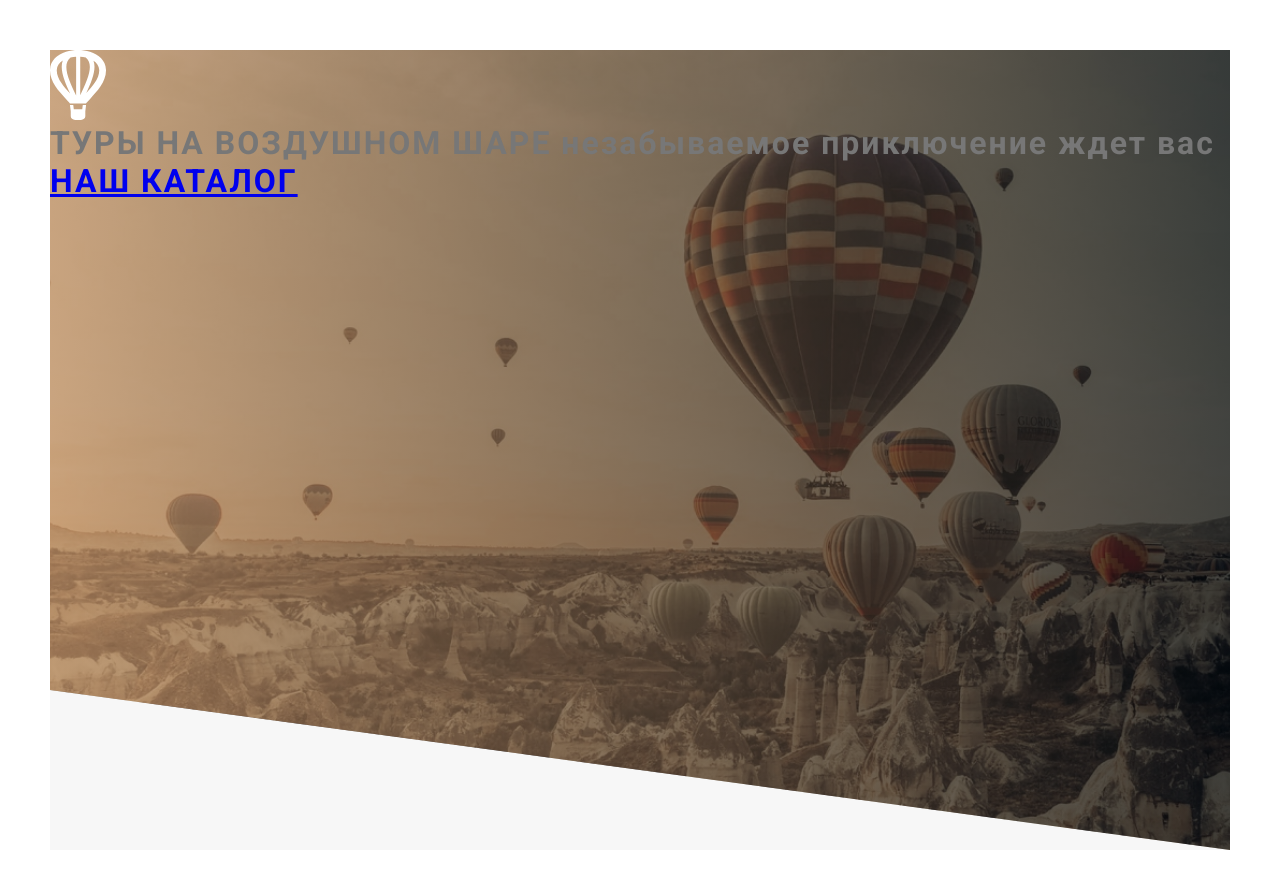
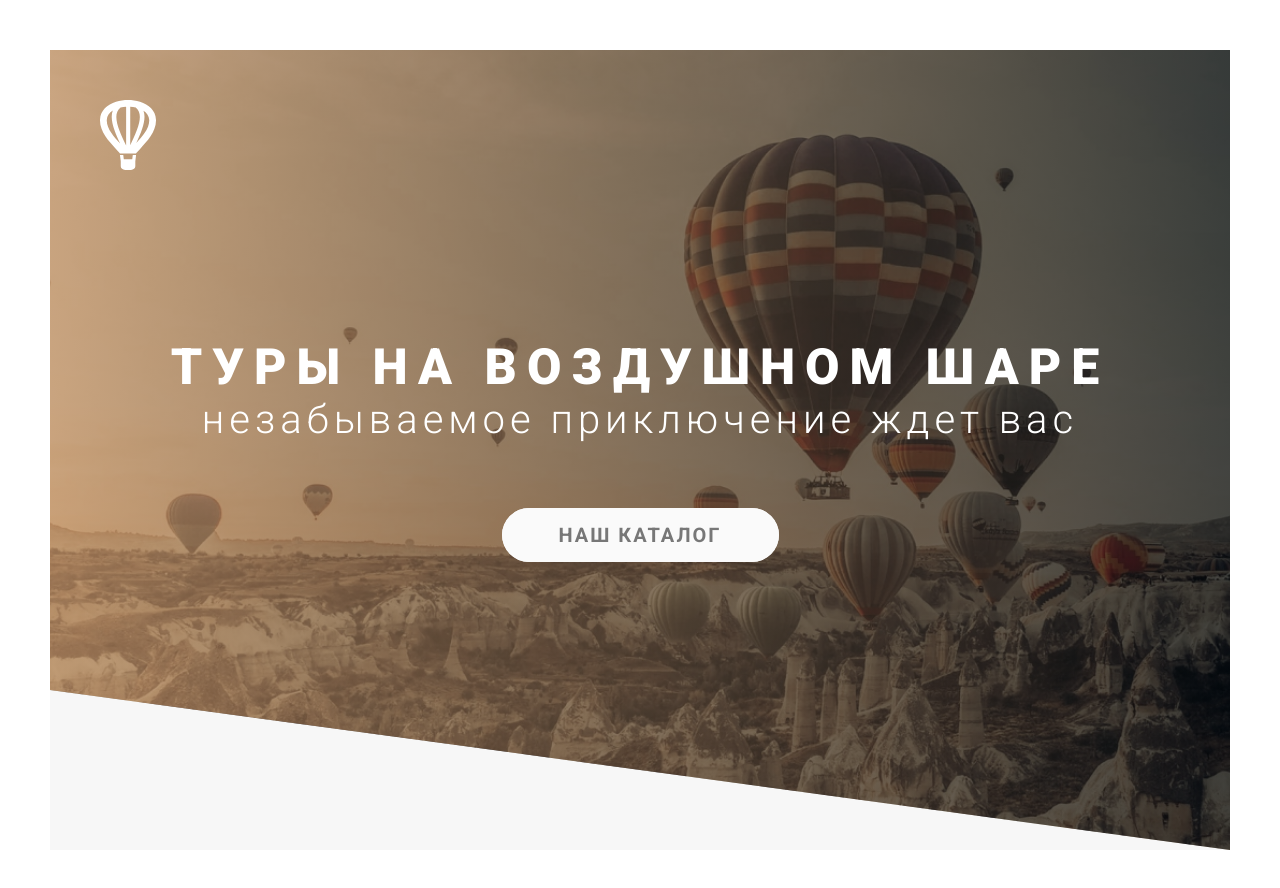
Before and after one commit to TDmitrii78/Balloons, a website: page src/index.html in a window 1280 px wide. Drawn offline with nearby package versions, Linux system fonts and the light colour scheme; files that its build step writes are made by us from their sources; files whose address does not match are found by name.

Commit message:
add button

```diff
--- a/src/index.html
+++ b/src/index.html
@@ -9,7 +9,7 @@
 <body>
     <div class="container">
         <header class="header">
-            <a href="#" class="logo">
+            <a href="#" class="logo header__logo">
                 <img class="logo__img" src="./icons/logo/Icon-logo.svg" alt="logo">
             </a>
             <div class="header__block">
@@ -20,8 +20,8 @@
                     <span class="first-title__secondary">
                         незабываемое приключение ждет вас
                     </span>
-                    <a class="btn" href="#">НАШ КАТАЛОГ</a>
                 </h1>
+                <a class="btn header__btn" href="#">НАШ КАТАЛОГ</a>
             </div>
         </header>
     </div>
--- a/src/sass/abstracts/_variable.scss
+++ b/src/sass/abstracts/_variable.scss
@@ -2,4 +2,5 @@ $color-gray-light: #F7F7F7;
 $Brown-color-light: #BA8554;
 $Brown-color-dark: #A14F03;
 $Black: #000000;
-$white: #FAFAFA;
+$color-white: #FAFAFA;
+$color-grey: #777777
--- a/src/sass/base/_base.scss
+++ b/src/sass/base/_base.scss
@@ -14,7 +14,7 @@ body {
     font-family: 'Roboto', sans-serif;
     font-weight: 400;
     font-size: 1.6rem;
-    color: #777777;
+    color: $color-grey;
     background-color: white;
     letter-spacing: 0.2rem;
     padding: 5rem;
--- a/src/sass/base/_typography.scss
+++ b/src/sass/base/_typography.scss
@@ -0,0 +1,16 @@
+.first-title {
+    color: white;
+    &__primary {
+        display: block;
+        font-size: 5rem;
+        font-weight: 800;
+        letter-spacing: 1rem;
+        text-transform: uppercase;
+    }
+    &__secondary {
+        margin-top: 1rem;
+        font-size: 4rem;
+        font-weight: 300;
+        letter-spacing: 0.5rem;
+    }
+}
--- /dev/null
+++ b/src/sass/components/_btn.scss
@@ -0,0 +1,42 @@
+.btn {
+    position: relative;
+    transition: all .1s;
+    &:link, &:visited {
+        display: inline-block;
+        width: 27.7rem;
+        padding: 1.5rem 0;
+        background-color: $color-white;
+        text-decoration: none;
+        border-radius: 5rem;
+        font-size: 2rem;
+        font-weight: 600;
+        color: $color-grey;
+
+        z-index: 1;
+    }
+    &:hover {
+        box-shadow: 0px 4px 4px 0px rgba(0, 0, 0, 0.10);
+        transform: translateY(-0.4rem);
+        &::after {
+            transform: scale(1.3, 2);
+            opacity: 0;
+        }
+    }
+    &:active {
+        transform: translateY(0.2rem);
+        box-shadow: 0px 4px 4px 0px rgba(0, 0, 0, 0.10);
+    }
+    &::after {
+        transition: all .2s;
+        content: '';
+        display: inline-block;
+        position: absolute;
+        top: 0;
+        left: 0;
+        width: 100%;
+        height: 100%;
+        background-color: $color-white;
+        z-index: -1;
+        border-radius: 5rem
+    }
+}
--- /dev/null
+++ b/src/sass/components/_logo.scss
@@ -0,0 +1,7 @@
+.logo {
+    &__img {
+        width: 100%;
+        height: 100%;
+        object-fit: contain;
+    }
+}
--- /dev/null
+++ b/src/sass/pages/_header.scss
@@ -0,0 +1,29 @@
+.header {
+    background-image: linear-gradient(90deg, rgba(186, 133, 84, 0.70) 0%, rgba(1, 1, 1, 0.70) 100%), url('./../img/background/header-balloons.jpg');
+    background-position: center;
+    background-repeat: no-repeat;
+    background-size: cover;
+    clip-path: polygon(0 0, 100% 0, 100% 100%, 0 80%);
+    height: 100vh;
+    min-height: 300px;
+    position: relative;
+    &__logo {
+        display: block;
+        position: absolute;
+        left: 5rem;
+        top: 5rem;
+        width: 5.6rem;
+        height: 7rem;
+    }
+    &__block {
+        position: absolute;
+        width: 100%;
+        transform: translate(-50%, -50%);
+        top: 50%;
+        left: 50%;
+        text-align: center;
+    }
+    &__btn {
+        margin-top: 6.5rem;
+    }
+}
--- a/src/sass/pages/_pages.scss
+++ /dev/null
@@ -1,8 +0,0 @@
-.header {
-    background-image: linear-gradient(90deg, rgba(186, 133, 84, 0.70) 0%, rgba(1, 1, 1, 0.70) 100%), url('./../img/background/header-balloons.jpg');
-    background-position: center;
-    background-repeat: no-repeat;
-    background-size: cover;
-    clip-path: polygon(0 0, 100% 0, 100% 100%, 0 80%);
-    height: 100vh;
-}
--- a/src/sass/style.scss
+++ b/src/sass/style.scss
@@ -1,4 +1,9 @@
 @import './abstracts/variable';
+
 @import './base/typography';
 @import './base/base';
-@import './pages/pages';
+
+@import './components/logo';
+@import './components/btn';
+
+@import './pages/header';
```
Also changed, not shown: dist/css/style.min.css, dist/index.html.
